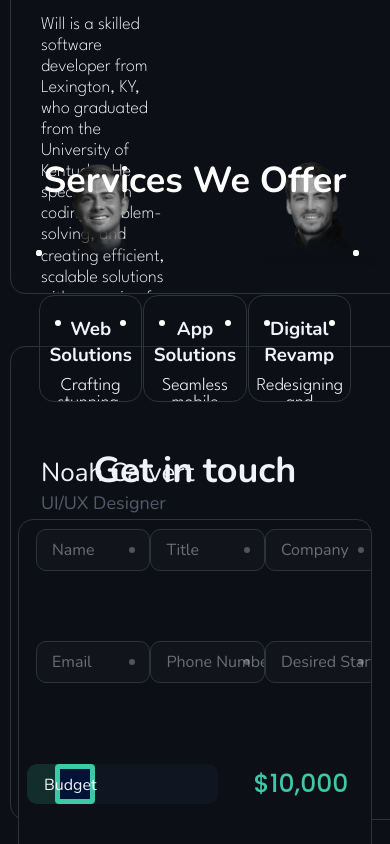
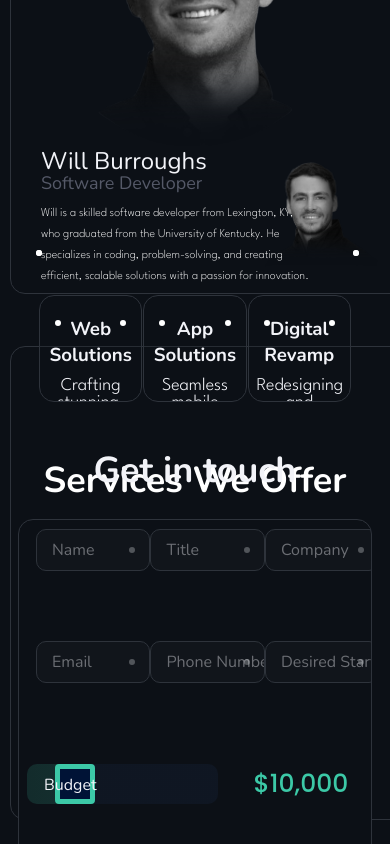
Before and after one commit to WillCBurroughs/bcsolutions, a React (Create React App) app: page / in a window 390 px wide. Shown: the part 3080-3924 px from the top of the page. Built offline with nearby package versions, Linux system fonts and the light colour scheme.

Commit message:
Adding new services for movement and mobile

```diff
--- a/src/App.js
+++ b/src/App.js
@@ -12,11 +12,11 @@ import BenefitsDisplay from './components/organisms/BenefitsDisplay';
 import IconHolder from './components/organisms/IconHolder';
 import OurTeam from './components/atoms/OurTeam';
 import ServicesWeOffer from './components/atoms/ServicesWeOffer';
-import ServicesDesktop from './components/molecules/ServicesDesktop';
 import GetInTouch from './components/atoms/GetInTouch';
 import ContactDesktop from './components/molecules/ContactDesktop';
 import DesktopFooter from './components/molecules/DesktopFooter';
 import SelectOurTeam from './components/organisms/SelectOurTeam';
+import DisplayServices from './components/organisms/DisplayServices';
 
 function App() {
   return (
@@ -44,7 +44,7 @@ function App() {
         <OurTeam/>
         <SelectOurTeam/>
         <ServicesWeOffer/>
-        <ServicesDesktop/>
+        <DisplayServices/>
         <GetInTouch/>
         <ContactDesktop/>
         <DesktopFooter/>
--- /dev/null
+++ b/src/components/atoms/ServiceMobileCard.js
@@ -0,0 +1,29 @@
+import React from 'react';
+import '../../index.css'
+
+function ServiceMobileCard(props) {
+  return (
+    <div className='ServiceDesktopCard'>
+        <div className="TopServiceDecorations" id = {props.decorationID}>
+            <div className="TopLeftDecoration"></div>
+            <div className="TopRightDecoration"></div>
+        </div>
+
+        <div className='holdTextService'>
+            <h3 className='ServiceOffered'>
+                {props.headerText}
+            </h3>
+            <p className='ServiceExplanation'>
+                {props.serviceExplanation}
+            </p>
+            <img src={props.imageSRC} className= {props.imgClass} alt='Service Desktop IMG'/>
+        </div>
+        <div className="bottomServiceDecorations" id = {props.decorationID}>
+            <div className="bottomLeftMemberDecoration"></div>
+            <div className="bottomRightMemberDecoration"></div>
+        </div>
+    </div>
+  );
+}
+
+export default ServiceMobileCard;
--- a/src/components/atoms/TeamMemberMobile.js
+++ b/src/components/atoms/TeamMemberMobile.js
@@ -10,14 +10,14 @@ function TeamMemberMobile(props) {
         </div>
         <img src={props.imageSRC} className= {props.imgClass} alt='Team Member'/>
 
-        <div className='holdTextMember'>
-            <h3 className='TeamMemberName'>
+        <div className='holdTextMemberMobile'>
+            <h3 className='TeamMemberNameMobile'>
                 {props.headerText}
             </h3>
-            <p className='JobTitle'>
+            <p className='JobTitleMobile'>
                 {props.JobTitle}
             </p>
-            <p className='JobDescription'>
+            <p className='JobDescriptionMobile'>
                 {props.JobDescription}
             </p>
         </div>
--- a/src/components/molecules/OurTeamMobile.js
+++ b/src/components/molecules/OurTeamMobile.js
@@ -9,14 +9,14 @@ function OurTeamMobile() {
     <div className='OurTeamMobile'>
         <TeamMemberMobile
             imageSRC = {will}
-            imgClass = "will"
+            imgClass = "willMobile"
             headerText = "Will Burroughs"
             JobTitle = "Software Developer"
             JobDescription = "Will is a skilled software developer from Lexington, KY, who graduated from the University of Kentucky. He specializes in coding, problem-solving, and creating efficient, scalable solutions with a passion for innovation."
         />
         <TeamMemberMobile
             imageSRC = {noah}
-            imgClass = "noah"
+            imgClass = "noahMobile"
             headerText = "Noah Calvert"
             JobTitle = "UI/UX Designer"
             JobDescription = "Noah is a UI/UX designer from Lexington, KY, with expertise in Figma, Adobe, web design, branding, and responsive interfaces. He graduated from the University of Kentucky with a degree in Digital Media Design."
--- /dev/null
+++ b/src/components/molecules/ServicesMobile.js
@@ -0,0 +1,34 @@
+import React from 'react';
+import '../../index.css';
+import ServiceMobileCard from '../atoms/ServiceMobileCard';
+import AppImage from '../../images/App.png';
+import RedesignImage from '../../images/Redesign.png';
+import WebImage from '../../images/Web.png';
+
+function ServicesMobile() {
+  return (
+    <div className='ServicesDesktop'>
+        <ServiceMobileCard
+            headerText = "Web Solutions"
+            serviceExplanation = "Crafting stunning, high-performance websites tailored for impact and engagement."
+            imageSRC = {WebImage}
+            imgClass = "WebIMG"
+        />
+        <ServiceMobileCard
+            headerText = "App Solutions"
+            serviceExplanation = "Seamless mobile experiences through innovative design and powerful development."
+            imageSRC = {AppImage}
+            imgClass = "AppIMG"
+            decorationID = "ContactLocation"
+        />
+        <ServiceMobileCard
+            headerText = "Digital Revamp"
+            serviceExplanation = "Redesigning and optimizing existing websites and apps for a modern experience."
+            imageSRC = {RedesignImage}
+            imgClass = "RedesignIMG"
+        />
+    </div>
+  );
+}
+
+export default ServicesMobile;
--- /dev/null
+++ b/src/components/organisms/DisplayServices.js
@@ -0,0 +1,17 @@
+import '../../App.css';
+import useWindowSize from '../../hooks/UseWindowSize';
+import ServicesDesktop from '../molecules/ServicesDesktop';
+import ServicesMobile from '../molecules/ServicesMobile';
+
+
+function DisplayServices() {
+    const isMobile = useWindowSize();
+
+    return (
+        <>
+            {isMobile ? <ServicesMobile /> : <ServicesDesktop />}
+        </>
+    );
+}
+
+export default DisplayServices;
--- a/src/index.css
+++ b/src/index.css
@@ -632,7 +632,7 @@ code {
   border-radius: 50%;
 }
 
-.will {
+.will, .willMobile {
   position: absolute;
   top: 40%;
   left: 26%;
@@ -642,13 +642,13 @@ code {
 
 .willMobile {
   position: absolute;
-  top: 40%;
-  left: 26%;
+  top: 20%;
+  left: 50%;
   transform: translate(-50%, -50%);
-  width: 28vw;
+  width: 80vw;
 }
 
-.noah {
+.noah, .noahMobile {
   position: absolute;
   top: 40%;
   left: 76%;
@@ -664,7 +664,7 @@ code {
   width: 31vw;
 }
 
-.holdTextMember {
+.holdTextMember, .holdTextMemberMobile {
   display: flex;
   flex-direction: column;
   align-items: flex-start;
@@ -678,7 +678,11 @@ code {
   margin: 10px 0;
 }
 
-.JobTitle {
+.holdTextMemberMobile{
+  margin-top: 300px;
+}
+
+.JobTitle, .JobTitleMobile {
   margin-top: -9px;
   color: #555968;
   font-family: "Nunito";
@@ -686,20 +690,36 @@ code {
   font-weight: 400;
 }
 
-.TeamMemberName {
+.JobTitleMobile{
+  margin-top: -30px;
+}
+
+.TeamMemberName, .TeamMemberNameMobile {
   font-family: "Nunito";
   font-size: 26px;
   color: #F2F3F8;
   font-weight: 200;
 }
 
-.JobDescription {
+.TeamMemberNameMobile {
+  font-size: 24px;
+}
+
+.JobDescription, .JobDescriptionMobile {
   margin-top: 15px;
   font-size: 18px;
   line-height: 2.5vh;
   font-weight: 200;
   font-family: "League Spartan";
   width: 33vw;
+}
+
+.JobDescriptionMobile {
+  width: 70vw;
+  line-height: 2.5vh;
+  margin-top: -10px;
+  font-size: 12px;
+  color: #fff;
 }
 
 .centerAlignOurServices, .centerAlignOurServicesMobile {
@@ -714,7 +734,7 @@ code {
 
 @media (max-width: 768px) {
   .centerAlignOurServices {
-    top: 3200px;
+    top: 3500px;
   }
 }
 
```
